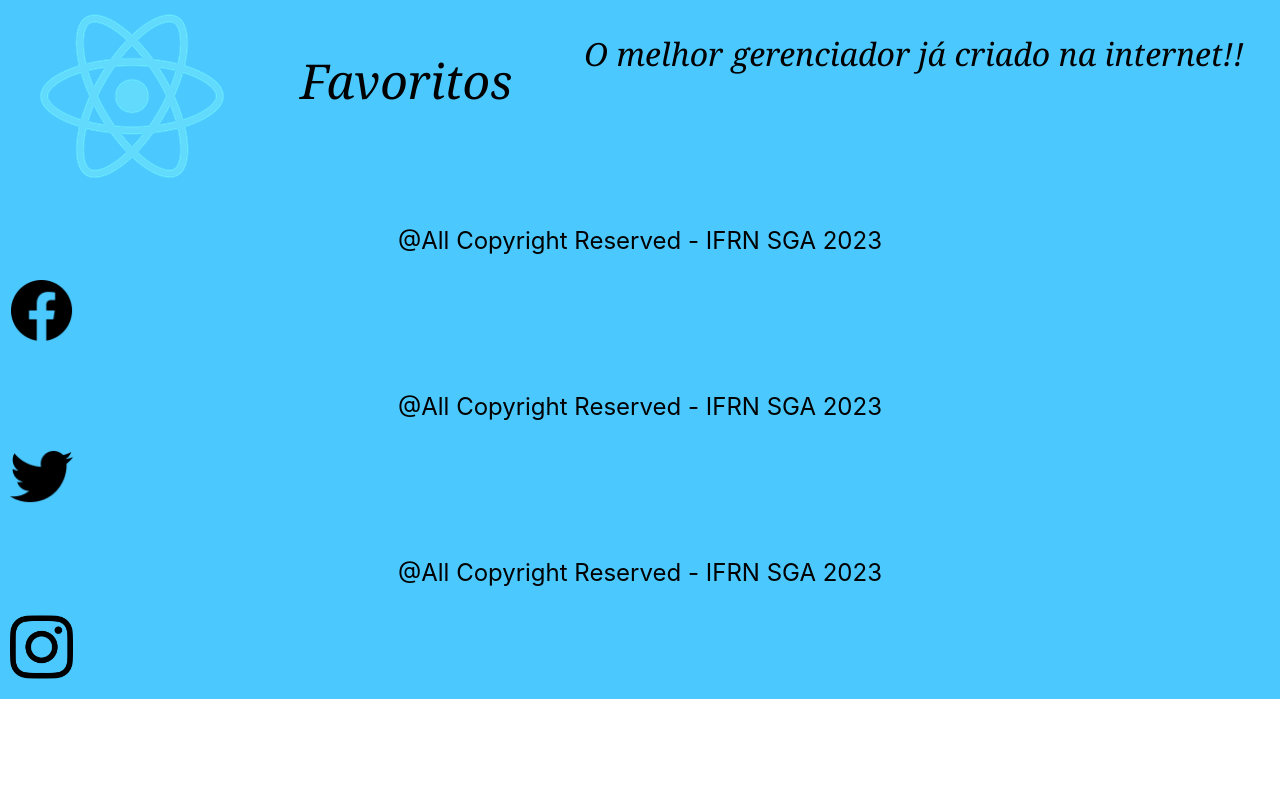
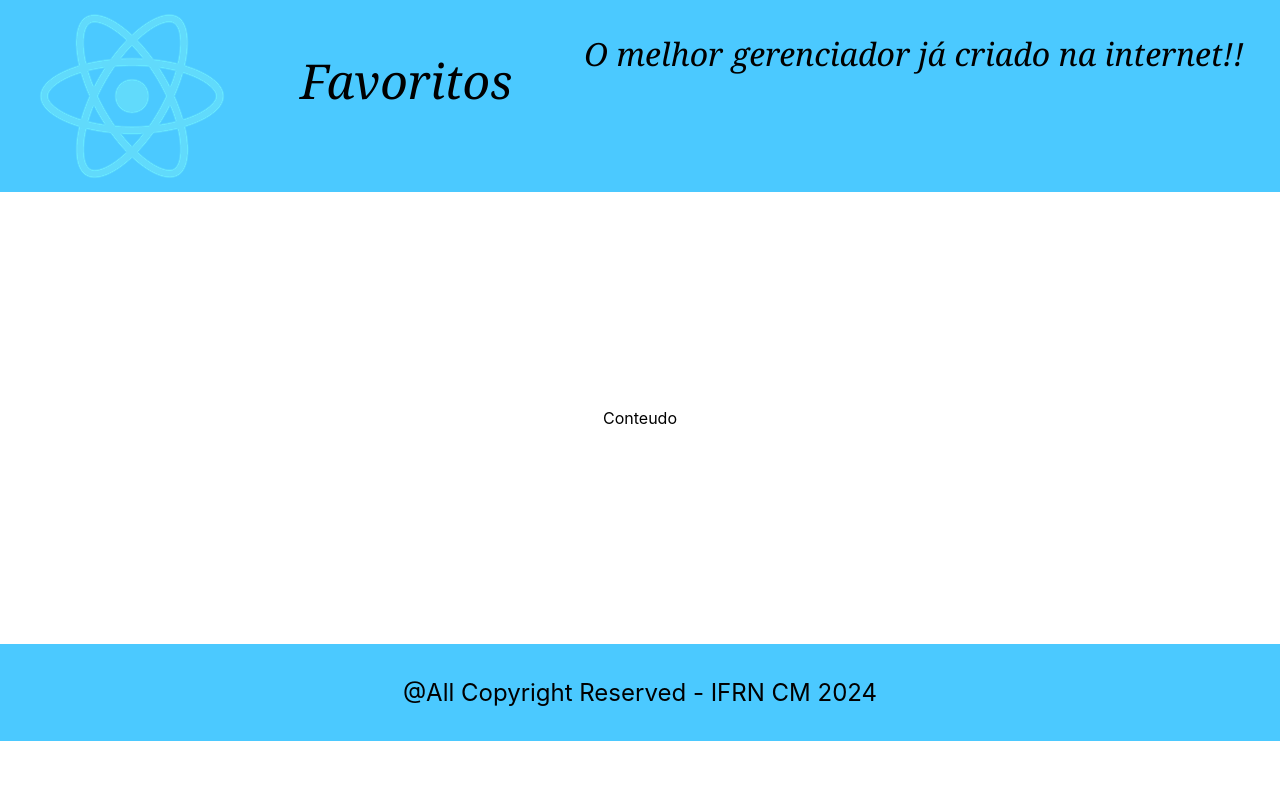
Before and after one commit to fabiomace/fava23, a React (Create React App) app: page / in a window 1280 px wide. Shown: the top 800 px of the page. Built offline with nearby package versions, Linux system fonts and the light colour scheme.

Commit message:
Atualização cm

```diff
--- a/src/App.js
+++ b/src/App.js
@@ -10,9 +10,6 @@ function App() {
   return (
     <>
    <Cabecalho logo="logo192.png" titulo='Favoritos' subtitulo="O melhor gerenciador já criado na internet!!"/>
-   <Rodape imagem="facebook.png"></Rodape>
-   <Rodape imagem="twitter.png"></Rodape>
-   <Rodape imagem="instagram.png"></Rodape>
    <Conteudo/>
    <Rodape/>
    </>
--- a/src/componentes/Rodape/index.js
+++ b/src/componentes/Rodape/index.js
@@ -5,8 +5,7 @@ export default function Rodape(props) {
   return (
     <div className={styles.footer}>
       <footer>
-        <p className={styles.copy}>@All Copyright Reserved - IFRN SGA 2023</p>
-        <img className={styles.imagem} src={props.imagem} alt="Twitter Logo" />
+        <p className={styles.copy}>@All Copyright Reserved - IFRN CM 2024</p>
       </footer>
     </div>
   )
```
Also changed, not shown: 1 other file (tests, documents, lock files or other folders).
